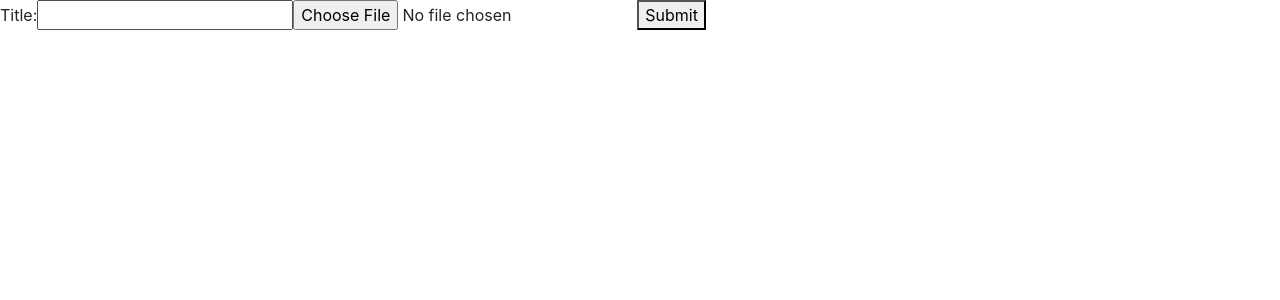
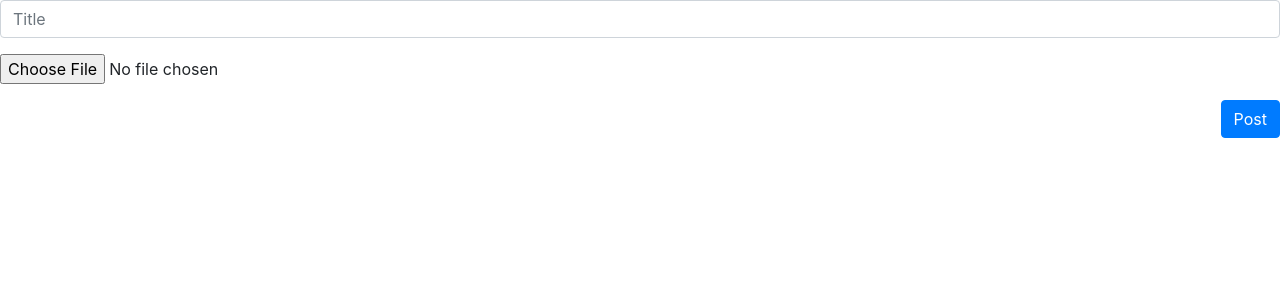
Before and after one commit to leonwind/tumemes, a React (Create React App) app in the folder webapp/: page /upload in a window 1280 px wide. Shown: the top 300 px of the page. Built offline with nearby package versions, Linux system fonts and the light colour scheme.

Commit message:
Restyle navbar and switch upload page to modal

```diff
--- a/webapp/src/components/NavigationBar.tsx
+++ b/webapp/src/components/NavigationBar.tsx
@@ -1,38 +1,69 @@
 import 'bootstrap/dist/css/bootstrap.css';
-import React from 'react'
+import React, {useState} from 'react'
 import styles from "../styles/NavigationBar.css"
 import Button from "react-bootstrap/Button";
 import {useHistory} from 'react-router-dom';
 import Navbar from "react-bootstrap/Navbar";
-
+import Nav from "react-bootstrap/Nav";
+import ButtonGroup from "react-bootstrap/ButtonGroup";
+import {AddRounded, ExitToApp} from "@material-ui/icons";
+import {Upload} from "./Upload";
+import Modal from "react-bootstrap/Modal";
 
 export const NavigationBar = () => {
+    const [show, setShow]: [boolean, any] = useState(false);
     const history = useHistory();
+
+    const handleShow = () => {
+        setShow(true);
+    }
+
+    const handleClose = () => {
+        setShow(false);
+    }
 
     const logOut = ()  => {
         window.localStorage.clear();
         history.push("/login");
     }
 
-    const upload = () => {
-        history.push("/upload");
-    }
-
     return (
-        <div className={styles.navigationBar}>
-            <Navbar className={"navbar"}>
+        <>
+            <Navbar className={styles.navigationBar} expand={"md"} variant={"dark"}>
                 <Navbar.Brand href={"/"} className={styles.navBarBrand}>
                     TUMemes
                 </Navbar.Brand>
 
-                <Button className={styles.navBarButton} onClick={logOut}>
-                   Log out
-                </Button>
+                <Navbar.Toggle aria-controls={"basic-navbar-nav"}/>
 
-                <Button className={styles.navBarButton} onClick={upload}>
-                    Upload
-                </Button>
+                <Navbar.Collapse id={"basic-navbar-nav"}>
+                    <Nav className={"ml-auto"}>
+                        <ButtonGroup>
+                        <Button className={styles.navBarButton} onClick={handleShow}>
+                            <AddRounded/> {" "}
+                            Upload
+                        </Button>
+
+                        <Button className={styles.navBarButton} onClick={logOut}>
+                            <ExitToApp/> {" "}
+                            Sign out
+                        </Button>
+                        </ButtonGroup>
+                    </Nav>
+                </Navbar.Collapse>
             </Navbar>
-        </div>
+
+            <Modal show={show} onHide={handleClose} centered>
+                <Modal.Header closeButton>
+                    <h4 className={styles.modalHeadline}>
+                        Upload a meme
+                    </h4>
+                </Modal.Header>
+
+                <Modal.Body>
+                    <Upload/>
+                </Modal.Body>
+            </Modal>
+        </>
     );
 }
--- a/webapp/src/components/Upload.tsx
+++ b/webapp/src/components/Upload.tsx
@@ -1,6 +1,10 @@
 import React, {Component} from "react";
 import 'bootstrap/dist/css/bootstrap.css';
 import {MemeService} from "../service/memeService";
+import Form from "react-bootstrap/Form";
+import Col from "react-bootstrap/Col";
+import {Row} from "react-bootstrap";
+import Button from "react-bootstrap/Button";
 
 interface State {
     title: string,
@@ -29,19 +33,33 @@ export class Upload extends Component<{}, State> {
     private handleSubmit() {
         MemeService.uploadMeme({
             title: this.state.title, image: this.state.image
-        }).then(() => {});
+        }).then(() => {
+        });
+
     }
 
     render() {
         return (
-            <div>
-                <label>
-                    Title:
-                    <input type="text" value={this.state.title} onChange={this.handleTitleChange}/>
-                    <input type="file" name="file" onChange={this.handleImageChange}/>
-                </label>
-                <button onClick={this.handleSubmit}>Submit</button>
-            </div>
+            <Form onSubmit={this.handleSubmit}>
+                <Form.Group>
+                    <Form.Label htmlFor={"inputTitle"} srOnly>Title</Form.Label>
+                    <Form.Control type={"text"} id={"inputTitle"}
+                                  value={this.state.title}
+                                  onChange={this.handleTitleChange}
+                                  placeholder={"Title"}
+                                  required/>
+                </Form.Group>
+
+                <Form.Group>
+                    <Form.File id={"inputFile"}
+                               onChange={this.handleImageChange}
+                               required/>
+                </Form.Group>
+
+                <Button className={"float-right"} type={"submit"}>
+                   Post
+                </Button>
+            </Form>
         );
     }
 }
--- a/webapp/src/components/VoteButtons.tsx
+++ b/webapp/src/components/VoteButtons.tsx
@@ -26,12 +26,16 @@ export class VoteButtons {
         // if object is upvoted
         if (currVote === 1) {
             upvoteButton =
-                <Button variant={"success"} onClick={upvoteFunc} size={"sm"}>
+                <Button variant={"success"}
+                        onClick={upvoteFunc}
+                        size={"sm"}>
                     {upvoteButtonIcon}
                 </Button>;
 
             downvoteButton =
-                <Button variant={"outline-secondary"} onClick={downvoteFunc} size={"sm"}>
+                <Button variant={"outline-secondary"}
+                        onClick={downvoteFunc}
+                        size={"sm"}>
                     {downvoteButtonIcon}
                 </Button>
         }
@@ -39,12 +43,16 @@ export class VoteButtons {
         // if object is downvoted
         else if (currVote === -1) {
             upvoteButton =
-                <Button variant={"outline-secondary"} onClick={upvoteFunc}>
+                <Button variant={"outline-secondary"}
+                        onClick={upvoteFunc}
+                        size={"sm"}>
                     {upvoteButtonIcon}
                 </Button>;
 
             downvoteButton =
-                <Button variant={"danger"} onClick={downvoteFunc}>
+                <Button variant={"danger"}
+                        onClick={downvoteFunc}
+                        size={"sm"}>
                     {downvoteButtonIcon}
                 </Button>
         }
@@ -52,12 +60,16 @@ export class VoteButtons {
         // if object is not yet voted on
         else {
             upvoteButton =
-                <Button variant={"outline-secondary"} onClick={upvoteFunc}>
+                <Button variant={"outline-secondary"}
+                        onClick={upvoteFunc}
+                        size={"sm"}>
                     {upvoteButtonIcon}
                 </Button>;
 
             downvoteButton =
-                <Button variant={"outline-secondary"} onClick={downvoteFunc}>
+                <Button variant={"outline-secondary"}
+                        onClick={downvoteFunc}
+                        size={"sm"}>
                     {downvoteButtonIcon}
                 </Button>
         }
--- a/webapp/src/styles/Meme.css
+++ b/webapp/src/styles/Meme.css
@@ -1,6 +1,6 @@
 .memeCard {
     width: 100%;
-    max-width: 700px;
+    max-width: 800px;
     margin: auto;
 }
 
--- a/webapp/src/styles/NavigationBar.css
+++ b/webapp/src/styles/NavigationBar.css
@@ -5,12 +5,12 @@
     max-height: 80px;
     top: 0;
     z-index: 1;
-    background-color: rgb(0, 101, 189);
+    background-color: rgb(0, 101, 189) !important;
 }
 
 .navBarBrand {
     font-weight: bold;
-    font-size: 1.5rem;
+    font-size: 2rem;
     color: white !important;
 }
 
@@ -18,3 +18,12 @@
     background-color: white;
     color: rgb(0, 101, 189);
 }
+
+.navBarButton:hover {
+    background-color: rgb(0, 101, 189);
+}
+
+.modalHeadline {
+    font-weight: bold;
+    color: rgb(0, 101, 189);
+}
```
Also changed, not shown: webapp/src/styles/Upload.css (added).
